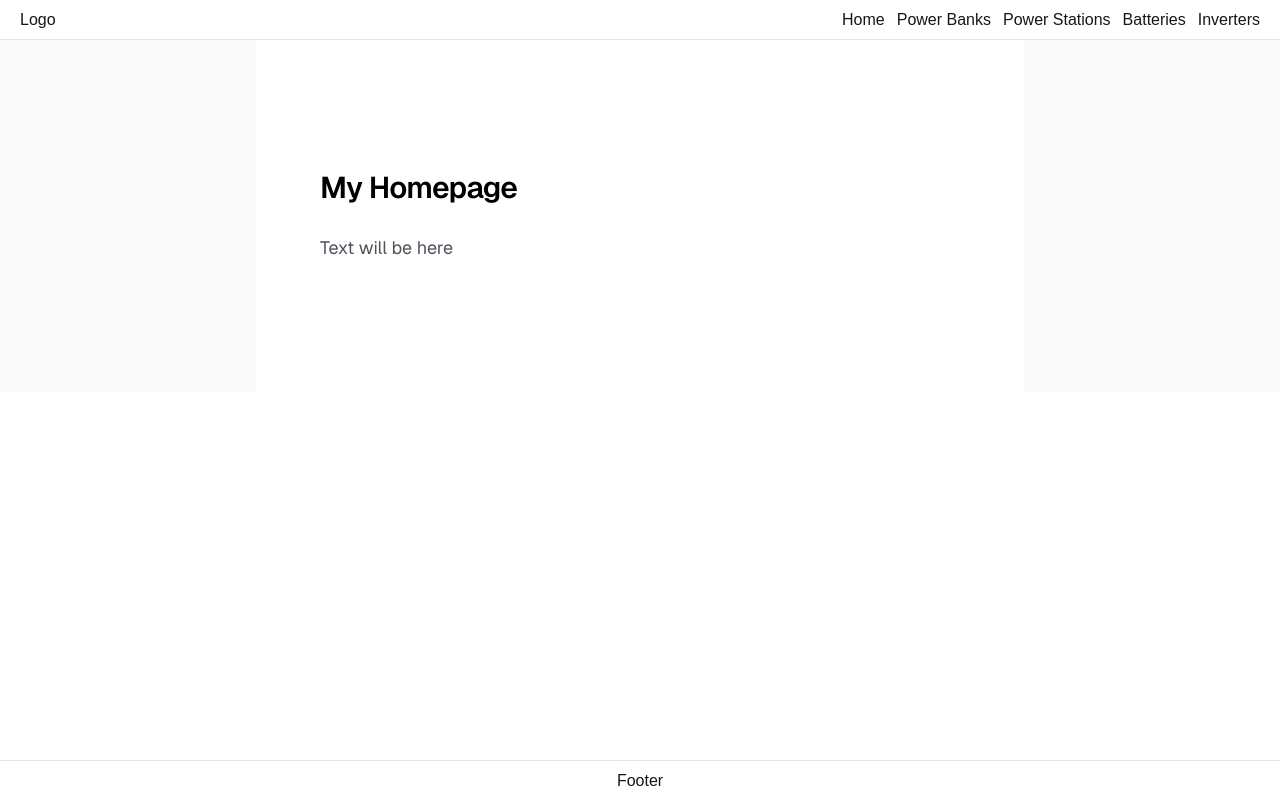
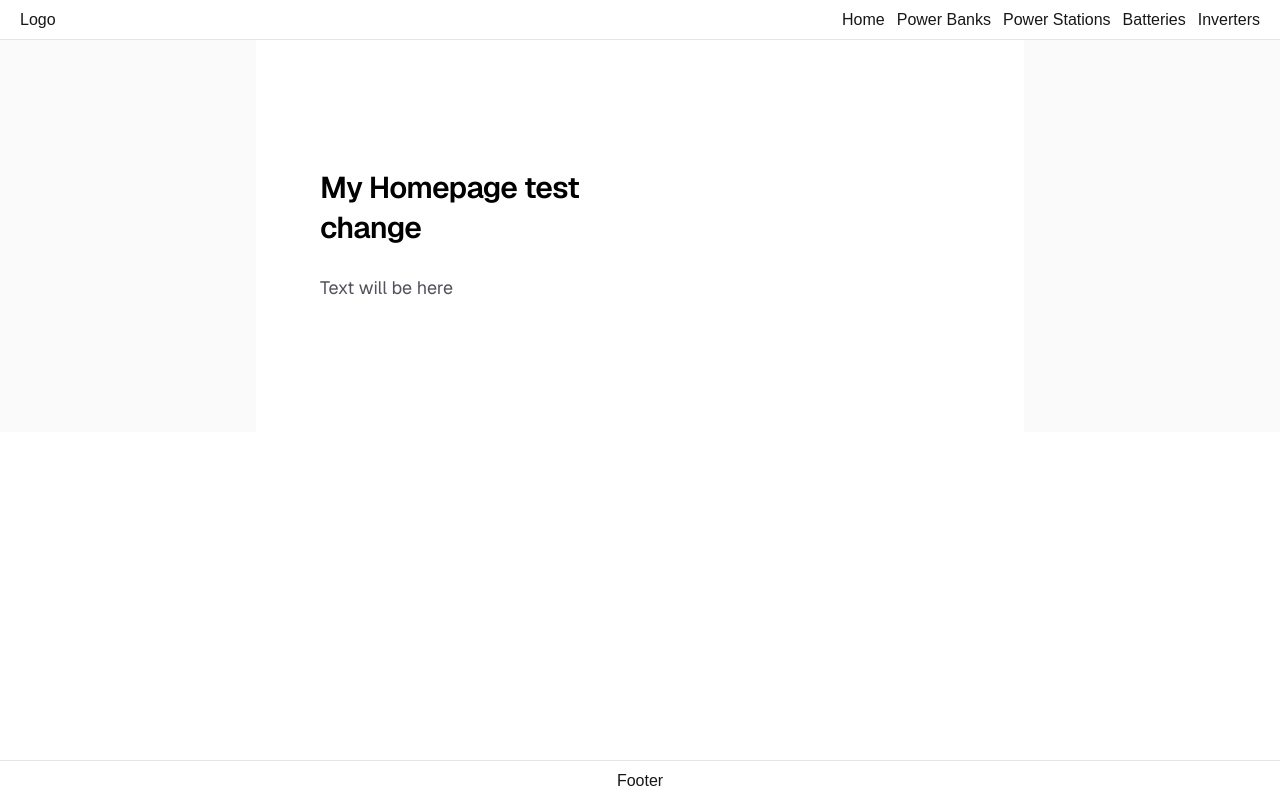
Before and after one commit to vladyka-nazarii/power-base, a Next.js app: page / in a window 1280 px wide. Built offline with nearby package versions, Linux system fonts and the light colour scheme.

Commit message:
feat(home-page): check content change

```diff
--- a/app/page.tsx
+++ b/app/page.tsx
@@ -4,7 +4,7 @@ export default function Home() {
       <main className='flex w-full max-w-3xl flex-col items-center justify-between py-32 px-16 bg-white dark:bg-black sm:items-start'>
         <div className='flex flex-col items-center gap-6 text-center sm:items-start sm:text-left'>
           <h1 className='max-w-xs text-3xl font-semibold leading-10 tracking-tight text-black dark:text-zinc-50'>
-            My Homepage
+            My Homepage test change
           </h1>
           <p className='max-w-md text-lg leading-8 text-zinc-600 dark:text-zinc-400'>
             Text will be here
```
